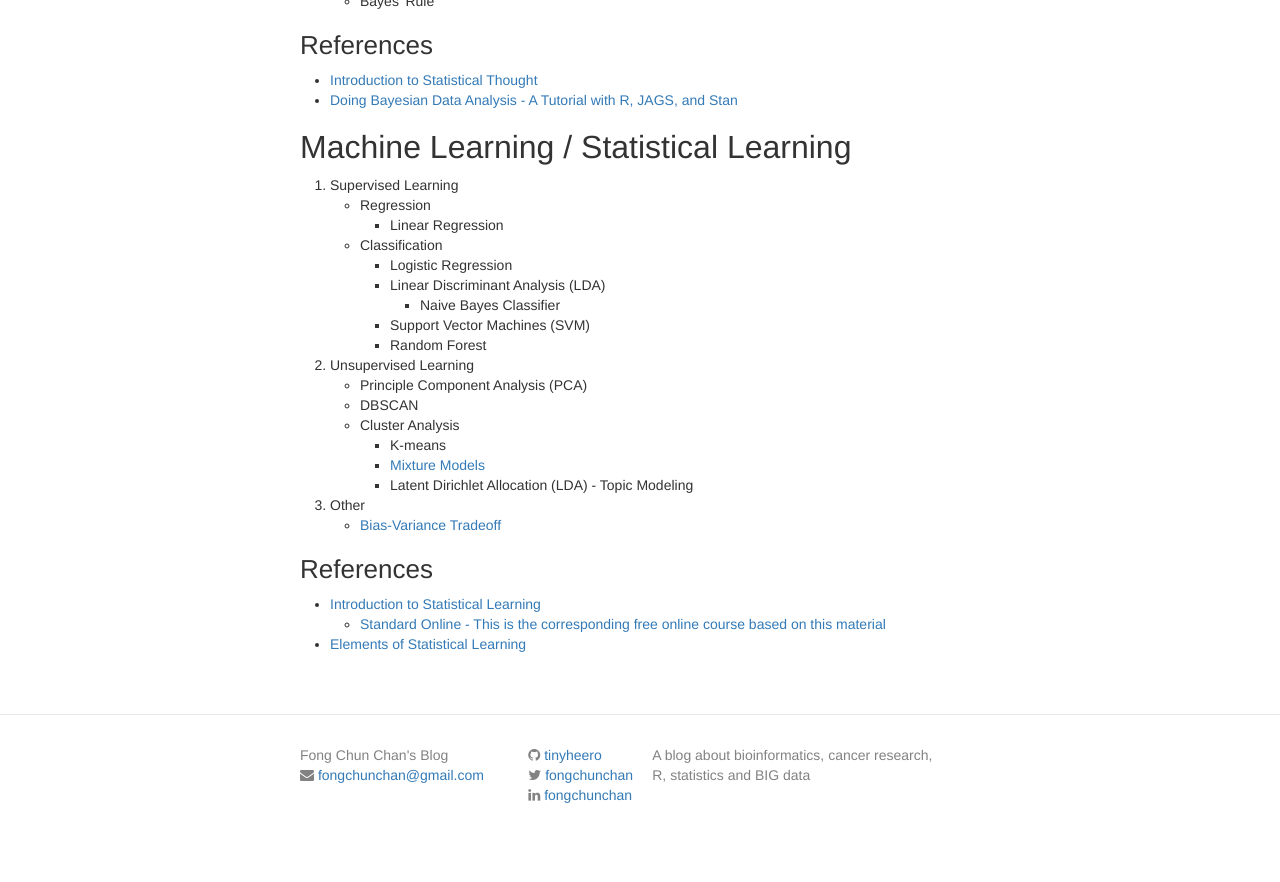
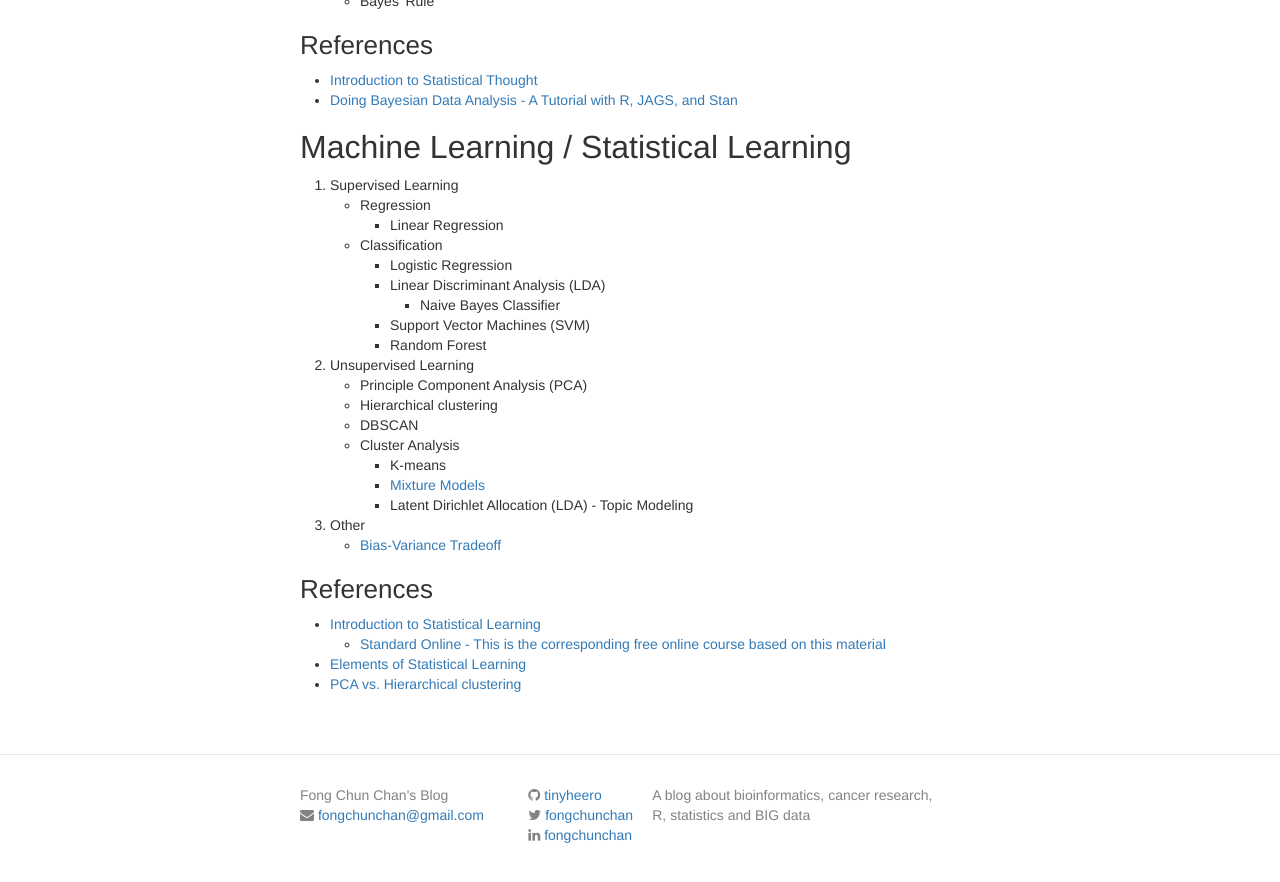
Before and after one commit to tinyheero/tinyheero.github.io, a Jekyll site: the page built from ml-and-stats-overview.md, in a window 1280 px wide and 900 px high, scrolled down 772 px. Shown: the top 882 px of the window. Built offline with Jekyll 4.4.1, drawn with Linux system fonts in a browser that asks for light colours; nearby versions of some CDN libraries; library files that are not in the unit come from our copies; before the commit the page ends 1632 px from its top, so only the background shows below that.

Commit message:
Adding Hierarchical Clustering

```diff
--- a/ml-and-stats-overview.md
+++ b/ml-and-stats-overview.md
@@ -50,6 +50,7 @@ Being a somewhat structured person, it's important for me to see how topics rela
         + Random Forest
 1. Unsupervised Learning
     * Principle Component Analysis (PCA)
+    * Hierarchical clustering
     * DBSCAN
     * Cluster Analysis
         + K-means
@@ -63,3 +64,4 @@ Being a somewhat structured person, it's important for me to see how topics rela
 * [Introduction to Statistical Learning](http://www-bcf.usc.edu/~gareth/ISL/)
     + [Standard Online - This is the corresponding free online course based on this material](https://statlearning.class.stanford.edu)
 * [Elements of Statistical Learning](http://statweb.stanford.edu/~tibs/ElemStatLearn/)
+* [PCA vs. Hierarchical clustering](http://www.rna-seqblog.com/a-comparison-between-pca-and-hierarchical-clustering/)
```
